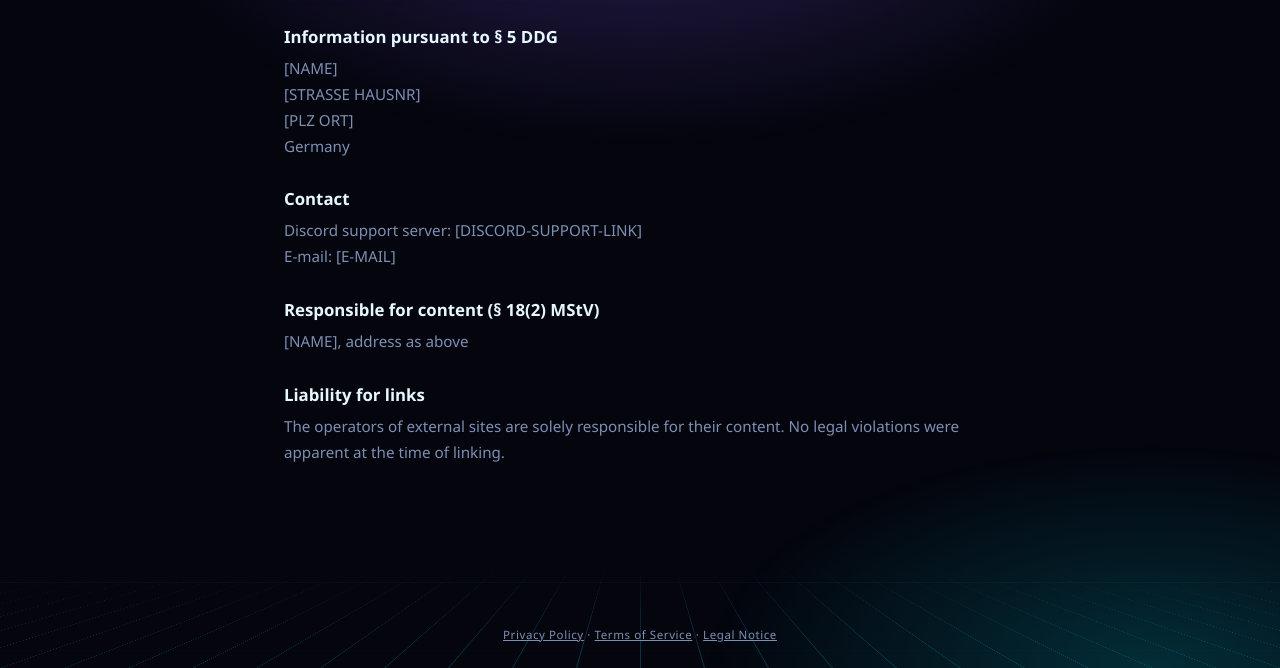
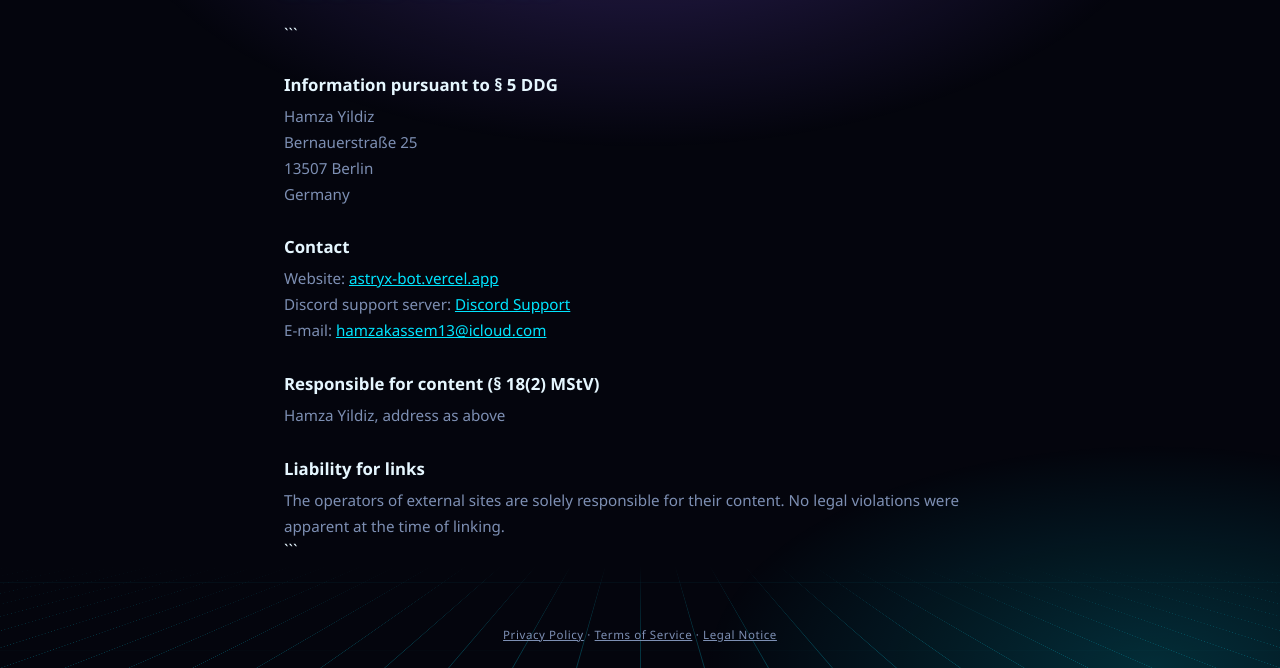
Before and after one commit to hamzaprg33-droid/Astryx, a website: page public/legal-notice.html in a window 1280 px wide. Shown: the part 132-800 px from the top of the page. Drawn offline with Linux system fonts and the light colour scheme; no server answers.

Commit message:
Revise legal notice with updated contact information
Updated legal notice with personal information and contact details.

````diff
--- a/public/legal-notice.html
+++ b/public/legal-notice.html
@@ -1,4 +1,5 @@
 <!DOCTYPE html>
+
 <html lang="de">
 <head>
   <meta charset="utf-8">
@@ -13,35 +14,49 @@
   <div class="de">
     <h1>Impressum</h1>
 
+```
 <h2>Angaben gemäß § 5 DDG</h2>
-    <p>[NAME]<br>[STRASSE HAUSNR]<br>[PLZ ORT]<br>Deutschland</p>
+<p>Hamza Yildiz<br>
+Bernauerstraße 25<br>
+13507 Berlin<br>
+Deutschland</p>
 
 <h2>Kontakt</h2>
-    <p>Discord-Supportserver: [DISCORD-SUPPORT-LINK]<br>
-    E-Mail: [E-MAIL]</p>
+<p>Website: <a href="https://astryx-bot.vercel.app">astryx-bot.vercel.app</a><br>
+Discord-Supportserver: <a href="https://discord.gg/f4EzTRdfDv">Discord Support</a><br>
+E-Mail: <a href="mailto:hamzakassem13@icloud.com">hamzakassem13@icloud.com</a></p>
 
 <h2>Verantwortlich für den Inhalt (§ 18 Abs. 2 MStV)</h2>
-    <p>[NAME], Anschrift wie oben</p>
+<p>Hamza Yildiz, Anschrift wie oben</p>
 
 <h2>Haftung für Links</h2>
 <p>Für Inhalte externer Links sind ausschließlich deren Betreiber verantwortlich. Zum Zeitpunkt der Verlinkung waren keine Rechtsverstöße erkennbar.</p>
+```
+
   </div>
 
   <div class="en">
     <h1>Legal Notice</h1>
 
+```
 <h2>Information pursuant to § 5 DDG</h2>
-    <p>[NAME]<br>[STRASSE HAUSNR]<br>[PLZ ORT]<br>Germany</p>
+<p>Hamza Yildiz<br>
+Bernauerstraße 25<br>
+13507 Berlin<br>
+Germany</p>
 
 <h2>Contact</h2>
-    <p>Discord support server: [DISCORD-SUPPORT-LINK]<br>
-    E-mail: [E-MAIL]</p>
+<p>Website: <a href="https://astryx-bot.vercel.app">astryx-bot.vercel.app</a><br>
+Discord support server: <a href="https://discord.gg/f4EzTRdfDv">Discord Support</a><br>
+E-mail: <a href="mailto:hamzakassem13@icloud.com">hamzakassem13@icloud.com</a></p>
 
 <h2>Responsible for content (§ 18(2) MStV)</h2>
-    <p>[NAME], address as above</p>
+<p>Hamza Yildiz, address as above</p>
 
 <h2>Liability for links</h2>
 <p>The operators of external sites are solely responsible for their content. No legal violations were apparent at the time of linking.</p>
+```
+
   </div>
 
   </main>
````
Lines whose indentation alone changed are shown as unchanged.
